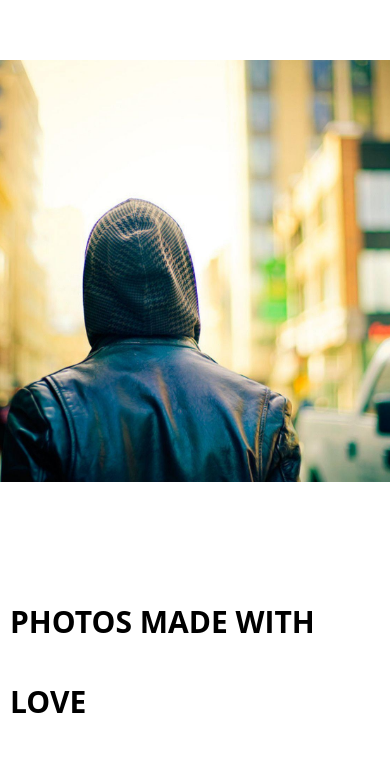
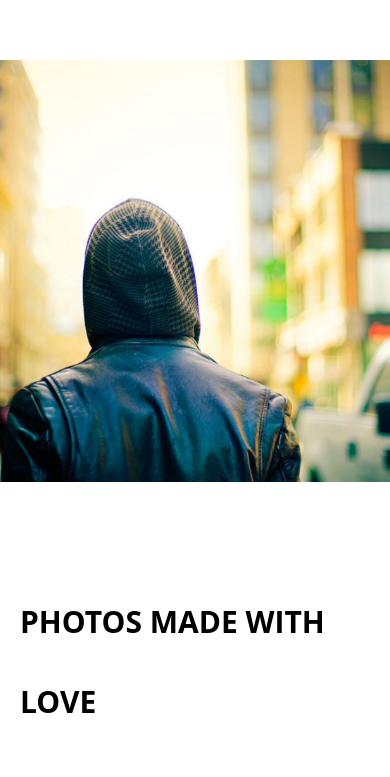
Before and after one commit to Yuriy-Ihor/kn-212, a plain HTML site: page Syrotynskyi Yurii-Ihor/index.html in a window 390 px wide. Shown: the part 867-1644 px from the top of the page. Drawn offline with nearby package versions, Linux system fonts and the light colour scheme.

Commit message:
Section-mid margin fix

```diff
--- a/Syrotynskyi Yurii-Ihor/media.css
+++ b/Syrotynskyi Yurii-Ihor/media.css
@@ -49,7 +49,7 @@
         max-width: none;
     }
     .section-top-name{
-        margin: auto 10px;
+        margin: 20px;
     }
     .section-top-post-name{
         width: 100%;
@@ -77,8 +77,9 @@
     }
     .section-mid-column{
         width: 100%;
-        justify-content: center;
+        justify-content: start;
         max-width: none;
+        height: auto;
     }
     .section-mid-image{
         width: 100%;
```
